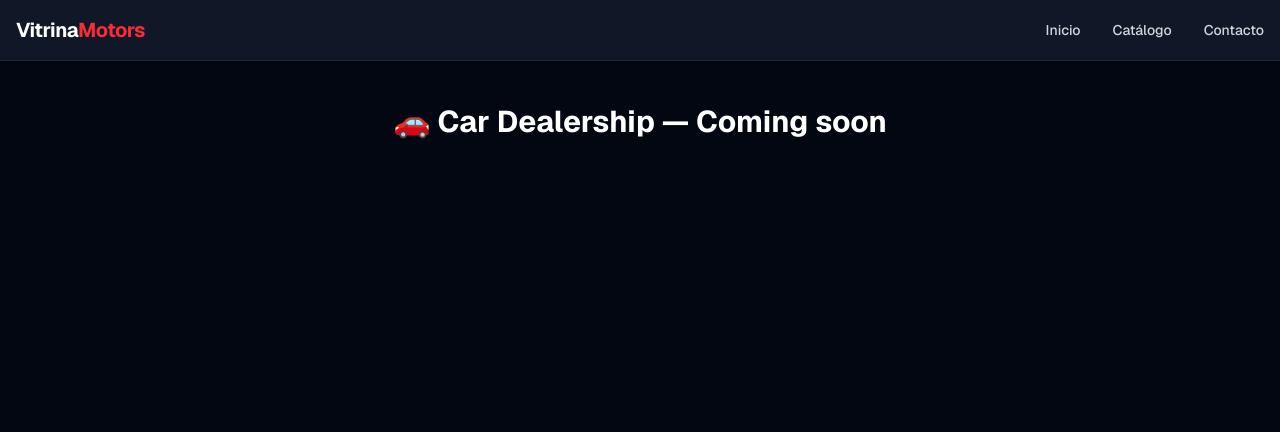
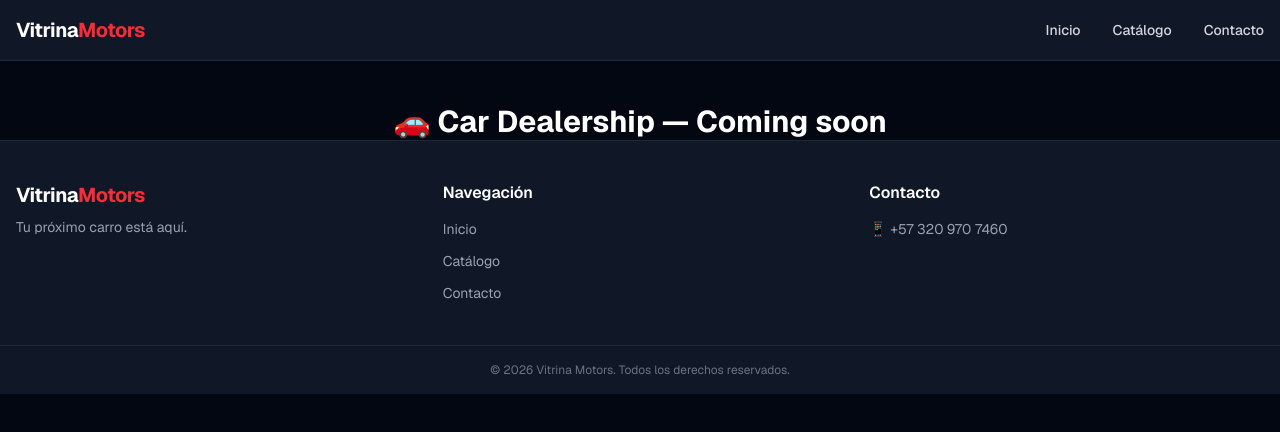
Before and after one commit to santiago128/vitrina-motors, a Next.js app: page / in a window 1280 px wide. Shown: the top 432 px of the page. Built offline with nearby package versions, Linux system fonts and the light colour scheme.

Commit message:
feat: HU-02 footer con navegación y contacto

```diff
--- a/app/layout.tsx
+++ b/app/layout.tsx
@@ -2,6 +2,7 @@ import type { Metadata } from "next";
 import { Geist } from "next/font/google";
 import "./globals.css";
 import Navbar from "@/components/layout/Navbar";
+import Footer from "@/components/layout/Footer";
 
 const geist = Geist({ subsets: ["latin"] });
 
@@ -22,6 +23,7 @@ export default function RootLayout({
         <main className="pt-16">
           {children}
         </main>
+        <Footer />
       </body>
     </html>
   );
--- /dev/null
+++ b/components/layout/Footer.tsx
@@ -0,0 +1,60 @@
+import Link from "next/link";
+
+export default function Footer() {
+  return (
+    <footer className="bg-gray-900 border-t border-gray-800 mt-auto">
+      <div className="max-w-7xl mx-auto px-4 py-10 grid grid-cols-1 md:grid-cols-3 gap-8">
+
+        {/* Columna 1 — Logo */}
+        <div>
+          <Link href="/" className="text-white text-xl font-bold tracking-tight">
+            Vitrina<span className="text-red-500">Motors</span>
+          </Link>
+          <p className="text-gray-400 text-sm mt-2">
+            Tu próximo carro está aquí.
+          </p>
+        </div>
+
+        {/* Columna 2 — Links */}
+        <div>
+          <h4 className="text-white font-semibold mb-3">Navegación</h4>
+          <ul className="flex flex-col gap-2">
+            <li>
+              <Link href="/" className="text-gray-400 hover:text-white transition-colors text-sm">
+                Inicio
+              </Link>
+            </li>
+            <li>
+              <Link href="/catalogo" className="text-gray-400 hover:text-white transition-colors text-sm">
+                Catálogo
+              </Link>
+            </li>
+            <li>
+              <Link href="/contacto" className="text-gray-400 hover:text-white transition-colors text-sm">
+                Contacto
+              </Link>
+            </li>
+          </ul>
+        </div>
+
+        {/* Columna 3 — Contacto */}
+        <div>
+          <h4 className="text-white font-semibold mb-3">Contacto</h4>
+          <Link
+            href="https://wa.me/573209707460"
+            target="_blank"
+            className="text-gray-400 hover:text-green-400 transition-colors text-sm"
+          >
+            📱 +57 320 970 7460
+          </Link>
+        </div>
+
+      </div>
+
+      {/* Copyright */}
+      <div className="border-t border-gray-800 py-4 text-center text-gray-500 text-xs">
+        © {new Date().getFullYear()} Vitrina Motors. Todos los derechos reservados.
+      </div>
+    </footer>
+  );
+}
```
